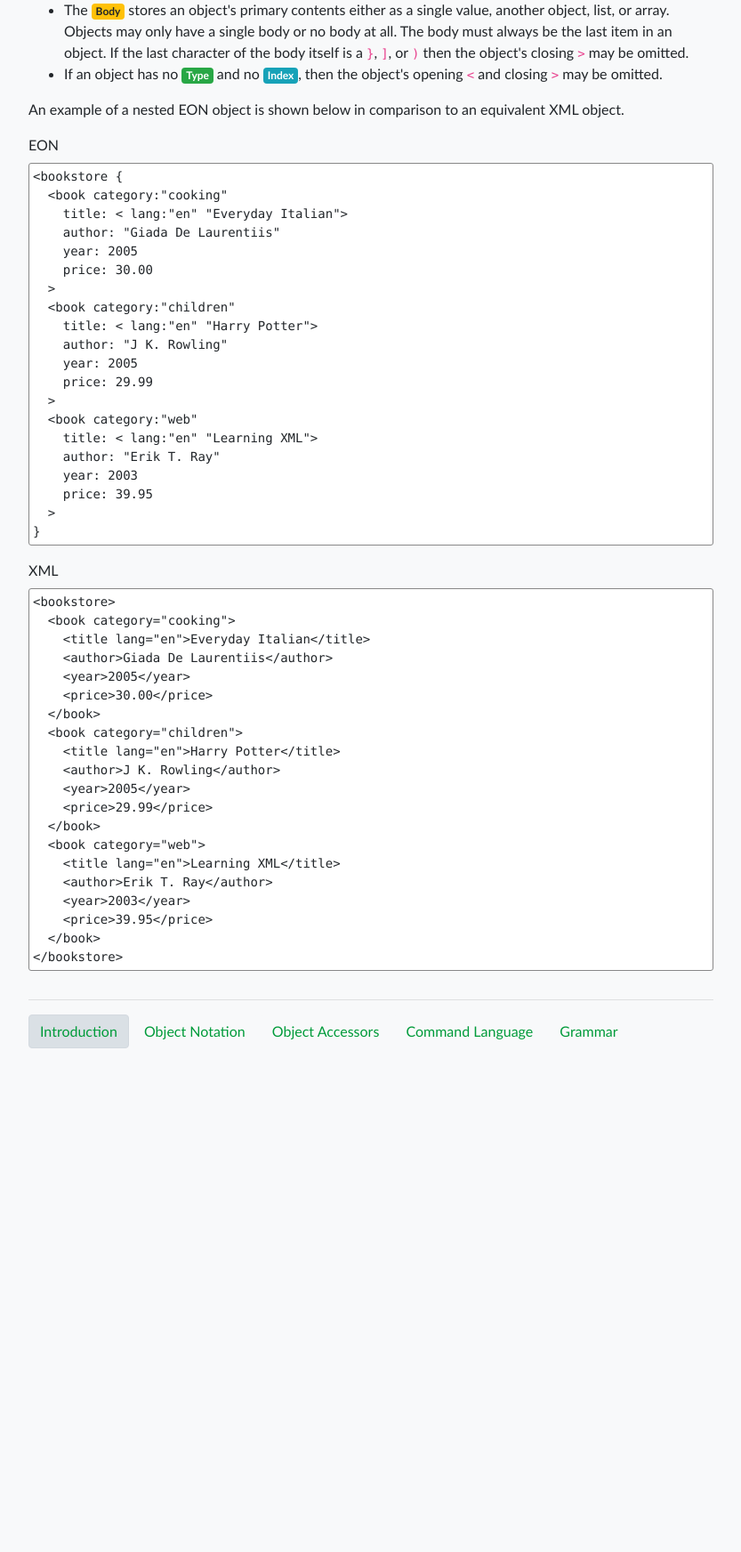
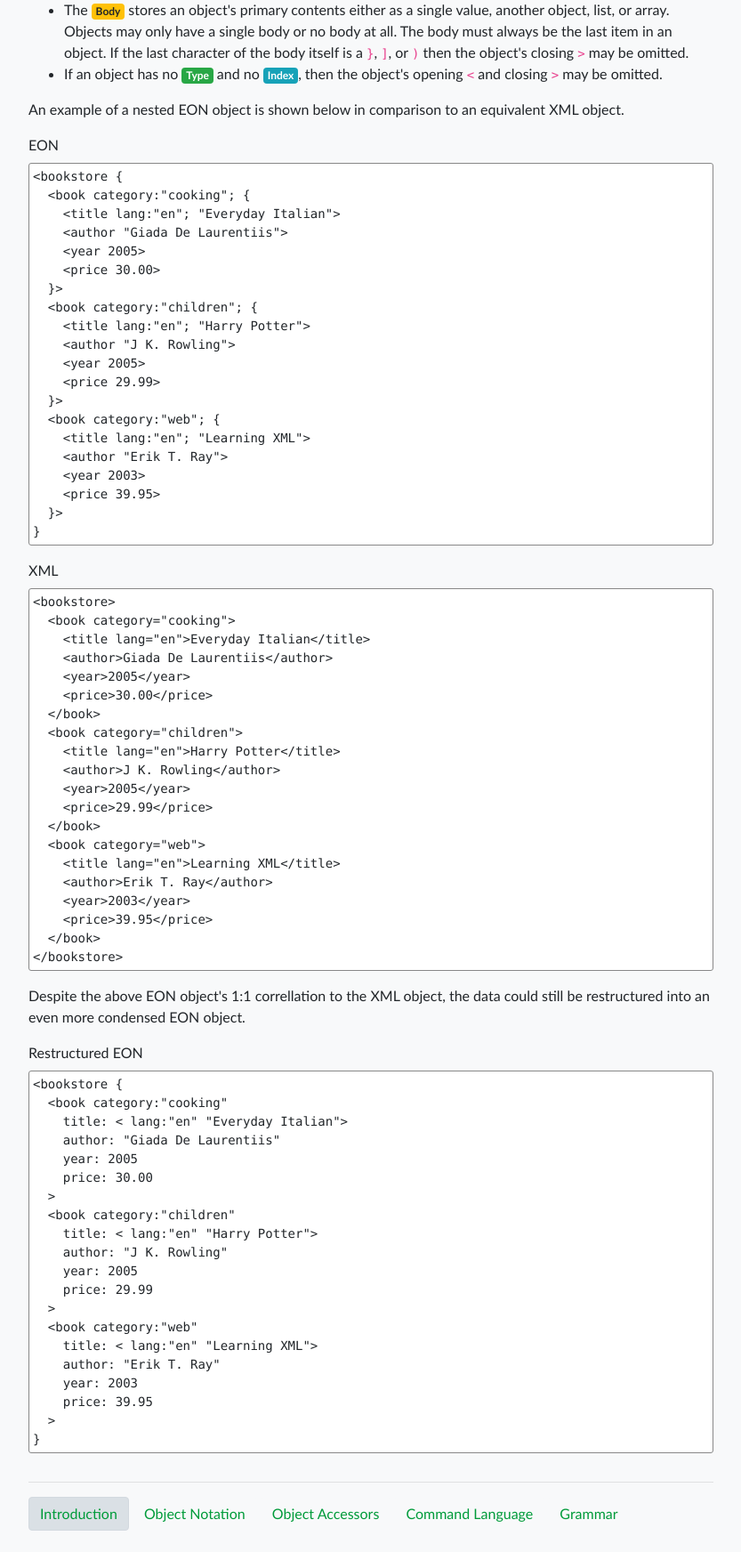
Before and after one commit to jkuzniarek/website-php, a PHP site: page /projects/EON/introduction.php in a window 1280 px wide. Shown: the part 845-2589 px from the top of the page at 89% size, without its empty margins (303-1136 px from the left). Before the commit the page ends 2023 px from the top, so only its background shows below. Run offline with PHP 8.4, Linux system fonts and the light colour scheme; data comes from the database, SQL or seed files in the repository.

Commit message:
updated example objects

```diff
--- a/projects/EON/introduction.php
+++ b/projects/EON/introduction.php
@@ -94,24 +94,24 @@ include $sRoot.'templates/sidebar.php';
       <div class="col">
         <label>EON</label>
 <pre class="code"><code><?=htmlspecialchars('<bookstore {
-  <book category:"cooking"
-    title: < lang:"en" "Everyday Italian">
-    author: "Giada De Laurentiis"
-    year: 2005
-    price: 30.00
-  >
-  <book category:"children"
-    title: < lang:"en" "Harry Potter">
-    author: "J K. Rowling"
-    year: 2005
-    price: 29.99
-  >
-  <book category:"web"
-    title: < lang:"en" "Learning XML">
-    author: "Erik T. Ray"
-    year: 2003
-    price: 39.95
-  >
+  <book category:"cooking"; {
+    <title lang:"en"; "Everyday Italian">
+    <author "Giada De Laurentiis">
+    <year 2005>
+    <price 30.00>
+  }>
+  <book category:"children"; {
+    <title lang:"en"; "Harry Potter">
+    <author "J K. Rowling">
+    <year 2005>
+    <price 29.99>
+  }>
+  <book category:"web"; {
+    <title lang:"en"; "Learning XML">
+    <author "Erik T. Ray">
+    <year 2003>
+    <price 39.95>
+  }>
 }')?></code></pre>
       </div>
       <div class="col">
@@ -136,7 +136,34 @@ include $sRoot.'templates/sidebar.php';
     <price>39.95</price>
   </book>
 </bookstore>')?></code></pre>
-        </code>
+      </div>
+    </div>
+
+    <p>Despite the above EON object's 1:1 correllation to the XML object, the data could still be restructured into an even more condensed EON object.</p>
+
+    <div class="row">
+      <div class="col">
+        <label>Restructured EON</label>
+<pre class="code"><code><?=htmlspecialchars('<bookstore {
+  <book category:"cooking"
+    title: < lang:"en" "Everyday Italian">
+    author: "Giada De Laurentiis"
+    year: 2005
+    price: 30.00
+  >
+  <book category:"children"
+    title: < lang:"en" "Harry Potter">
+    author: "J K. Rowling"
+    year: 2005
+    price: 29.99
+  >
+  <book category:"web"
+    title: < lang:"en" "Learning XML">
+    author: "Erik T. Ray"
+    year: 2003
+    price: 39.95
+  >
+}')?></code></pre>
       </div>
     </div>
 
```
Lines whose indentation alone changed are shown as unchanged.
